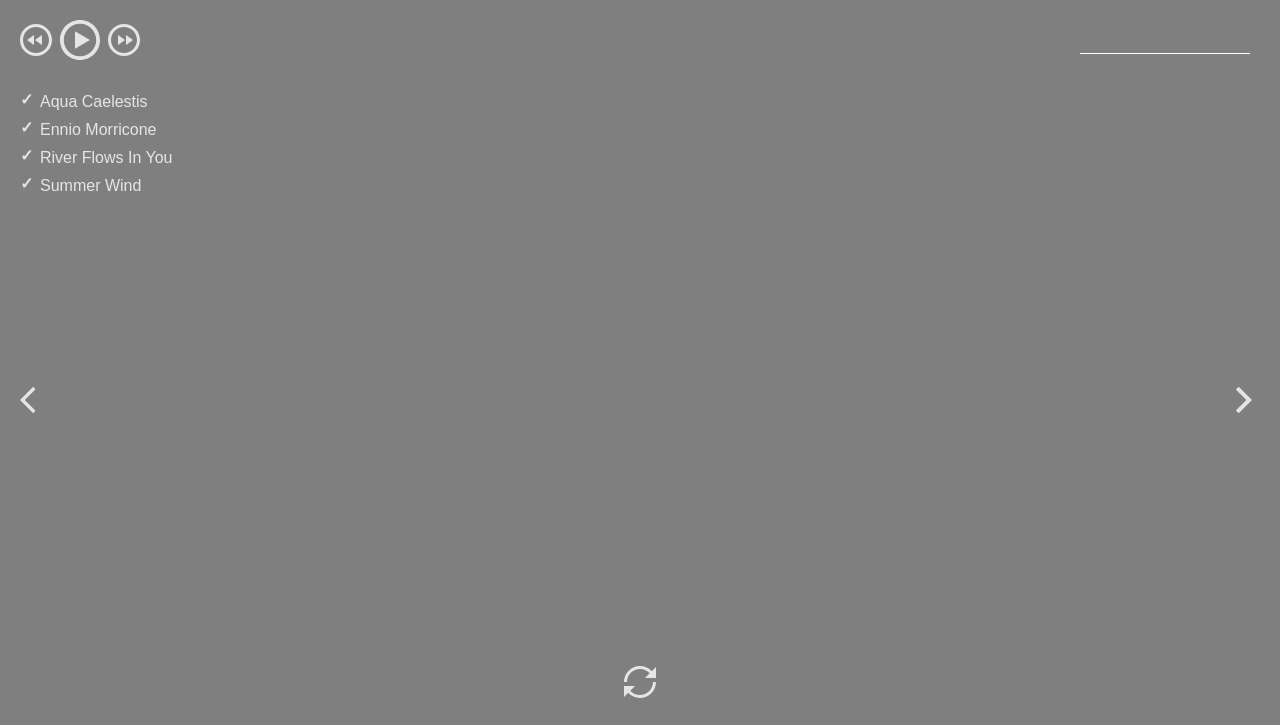
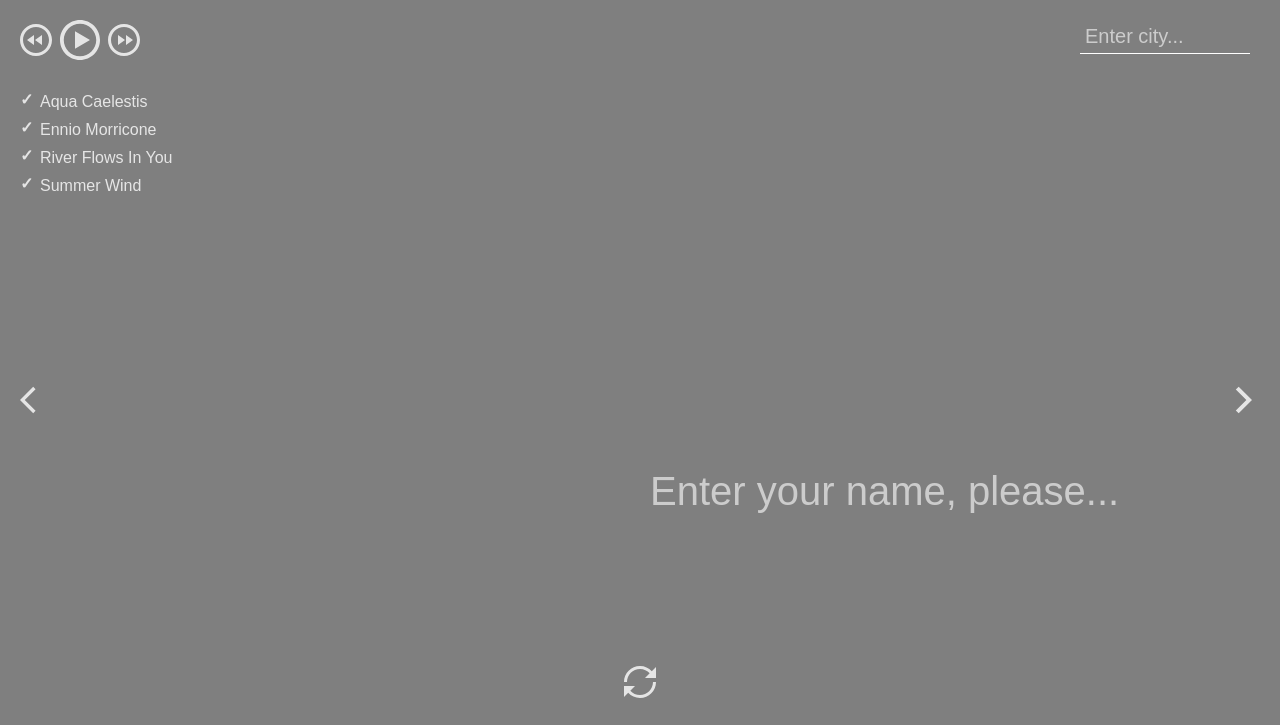
Before and after one commit to vladgerman27/js-api-attempt, a plain HTML site: page index.html in a window 1280 px wide. Drawn offline with nearby package versions, Linux system fonts and the light colour scheme.

Commit message:
Update index.html

```diff
--- a/index.html
+++ b/index.html
@@ -19,7 +19,7 @@
                 <ul class="play-list" id="play-list"></ul>
             </div>
             <div class="weather">
-                <input type="text" class="city" id="city" value="Almaty" onchange="getWeather()" />
+                <input type="text" class="city" id="city" value="Almaty" onchange="getWeather()" placeholder="Enter city..." />
                 <i class="weather-icon owf" id="weather-icon"></i>
                 <div class="weather-error"></div>
                 <div class="description-container">
@@ -39,7 +39,7 @@
             <date class="date" id="date"></date>
             <div class="greeting-container">
                 <span class="greeting" id="greeting"></span>
-                <input type="text" class="name" />
+                <input type="text" class="name" placeholder="Enter your name, please..." />
             </div>
         </main>
         <footer class="footer">
```
